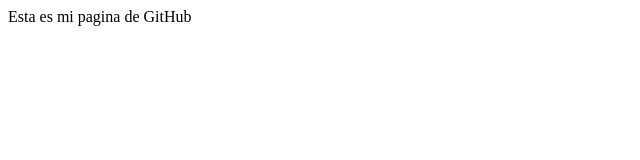
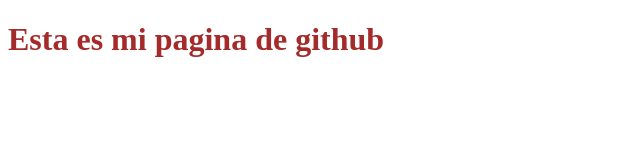
Before and after one commit to leobaldini/leobaldini.github.io, a plain HTML site: page index.html in a window 1280 px wide. Shown: the whole page, without its empty margins (0-640 px from the left). Drawn offline with Linux system fonts and the light colour scheme.

Commit message:
agregado index

```diff
--- a/index.html
+++ b/index.html
@@ -5,9 +5,12 @@
         My Github Page
 
         </title>
+        <style>
+        h1{color:brown}
+        </style>
     </head>
     <body>
-        Esta es mi pagina de GitHub
+        <h1>Esta es mi pagina de github</h1>
     </body>
 
 
```
